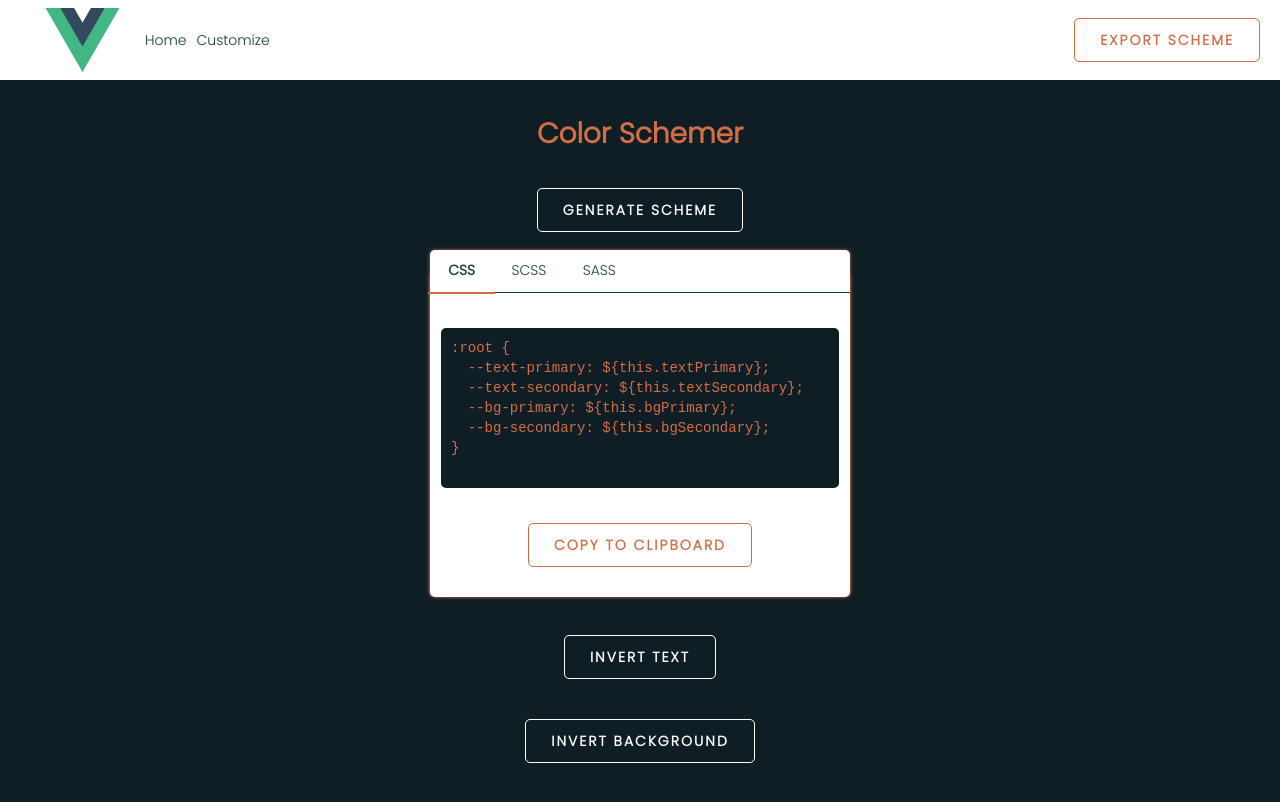
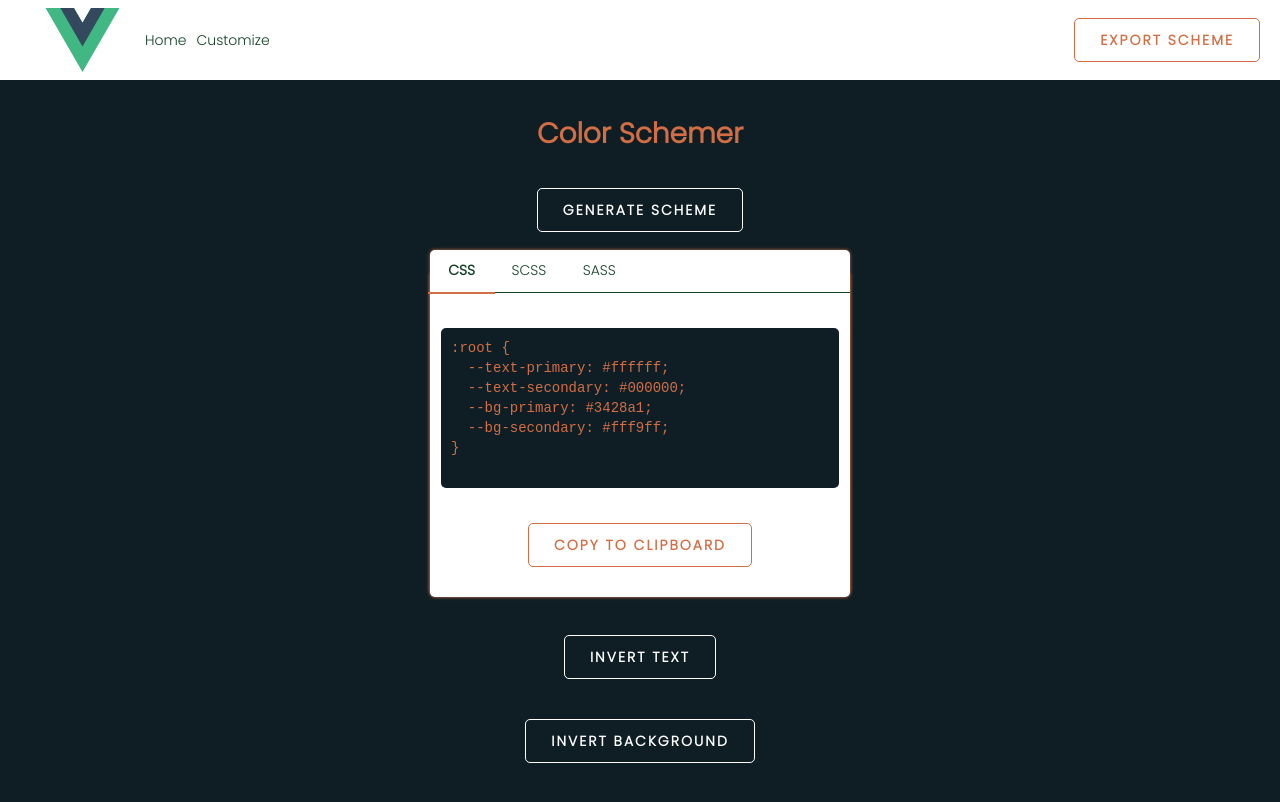
Before and after one commit to GregaE/color-schemer, a Vue app: page / in a window 1280 px wide. Both pictures are taken after a click on the button "EXPORT SCHEME". Built offline with nearby package versions, Linux system fonts and the light colour scheme; no server answers.

Commit message:
refactor: create get styling function in export modal to streamline code

```diff
--- a/src/components/ExportModal.vue
+++ b/src/components/ExportModal.vue
@@ -2,12 +2,13 @@
 export default {
   methods: {
     copyStyles() {
-      const styleCSS = `:root {
-        --text-primary: ${this.textPrimary};
-        --text-secondary: ${this.textSecondary};
-        --bg-primary: ${this.bgPrimary};
-        --bg-secondary: ${this.bgSecondary};
-}`;
+      const styleCSS = this.getStyling(
+        this.selectedStyle,
+        this.textPrimary,
+        this.textSecondary,
+        this.bgPrimary,
+        this.bgSecondary
+      );
       function listener(e) {
         e.clipboardData.setData("text/html", styleCSS);
         e.clipboardData.setData("text/plain", styleCSS);
@@ -18,7 +19,27 @@ export default {
       document.removeEventListener("copy", listener);
     },
     toggleStyles() {
-      this.style === "scss";
+      this.selectedStyle === "scss";
+    },
+    getStyling(selectedStyle, style1, style2, style3, style4) {
+      if (selectedStyle === "css") {
+        return `:root {
+  --text-primary: ${style1};
+  --text-secondary: ${style2};
+  --bg-primary: ${style3};
+  --bg-secondary: ${style4};
+}`;
+      } else if (selectedStyle === "scss") {
+        return `$text-primary: ${style1};
+$text-secondary: ${style2};
+$bg-primary: ${style3};
+$bg-secondary: ${style4};`;
+      } else {
+        return `$text-primary: ${style1}
+$text-secondary: ${style2}
+$bg-primary: ${style3}
+$bg-secondary: ${style4}`;
+      }
     },
   },
   props: {
@@ -29,7 +50,7 @@ export default {
   },
   data() {
     return {
-      style: "css",
+      selectedStyle: "css",
     };
   },
 };
@@ -38,35 +59,35 @@ export default {
 <template>
   <div class="export-modal">
     <nav>
-      <div :class="{ selected: style === 'css' }" @click="style = 'css'">
+      <div
+        :class="{ selected: selectedStyle === 'css' }"
+        @click="selectedStyle = 'css'"
+      >
         CSS
       </div>
-      <div :class="{ selected: style === 'scss' }" @click="style = 'scss'">
+      <div
+        :class="{ selected: selectedStyle === 'scss' }"
+        @click="selectedStyle = 'scss'"
+      >
         SCSS
       </div>
-      <div :class="{ selected: style === 'sass' }" @click="style = 'sass'">
+      <div
+        :class="{ selected: selectedStyle === 'sass' }"
+        @click="selectedStyle = 'sass'"
+      >
         SASS
       </div>
     </nav>
-    <pre v-if="style === 'css'" class="code">
-:root {
-  --text-primary: ${this.textPrimary};
-  --text-secondary: ${this.textSecondary};
-  --bg-primary: ${this.bgPrimary};
-  --bg-secondary: ${this.bgSecondary};
-}
-    </pre>
-    <pre v-if="style === 'scss'" class="code">
-$text-primary: ${this.textPrimary};
-$text-secondary: ${this.textSecondary};
-$bg-primary: ${this.bgPrimary};
-$bg-secondary: ${this.bgSecondary};
-    </pre>
-    <pre v-if="style === 'sass'" class="code">
-$text-primary: ${this.textPrimary}
-$text-secondary: ${this.textSecondary}
-$bg-primary: ${this.bgPrimary}
-$bg-secondary: ${this.bgSecondary}
+    <pre class="code"
+      >{{
+        this.getStyling(
+          this.selectedStyle,
+          this.textPrimary,
+          this.textSecondary,
+          this.bgPrimary,
+          this.bgSecondary
+        )
+      }}
     </pre>
     <button v-on:click="copyStyles">Copy to clipboard</button>
   </div>
```
